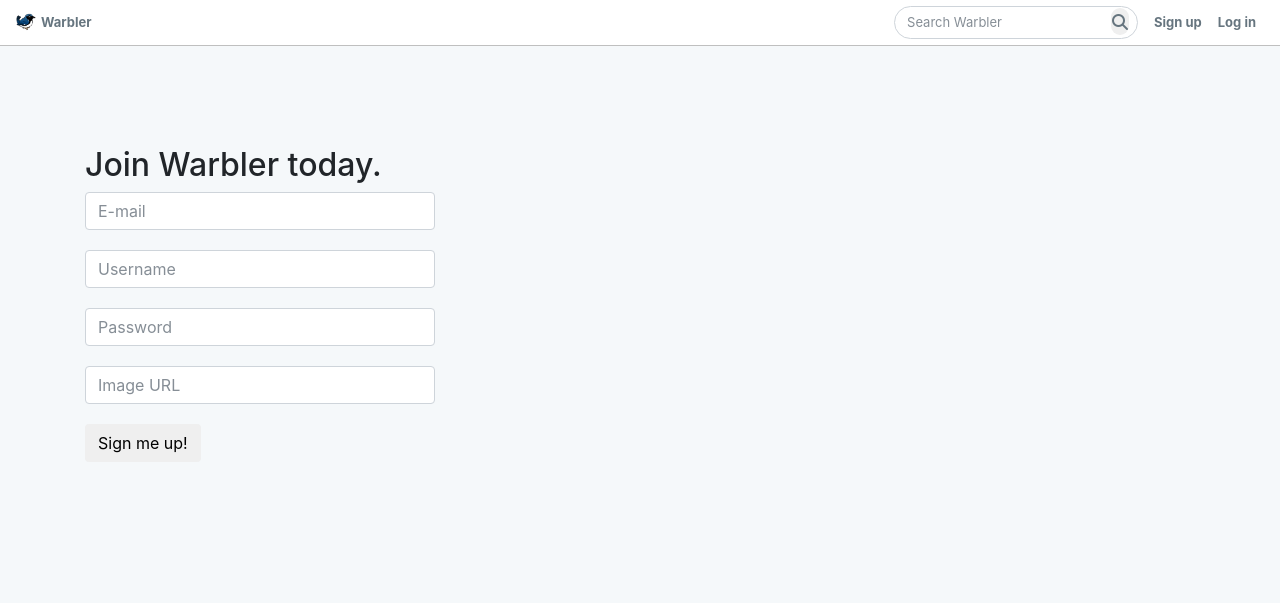
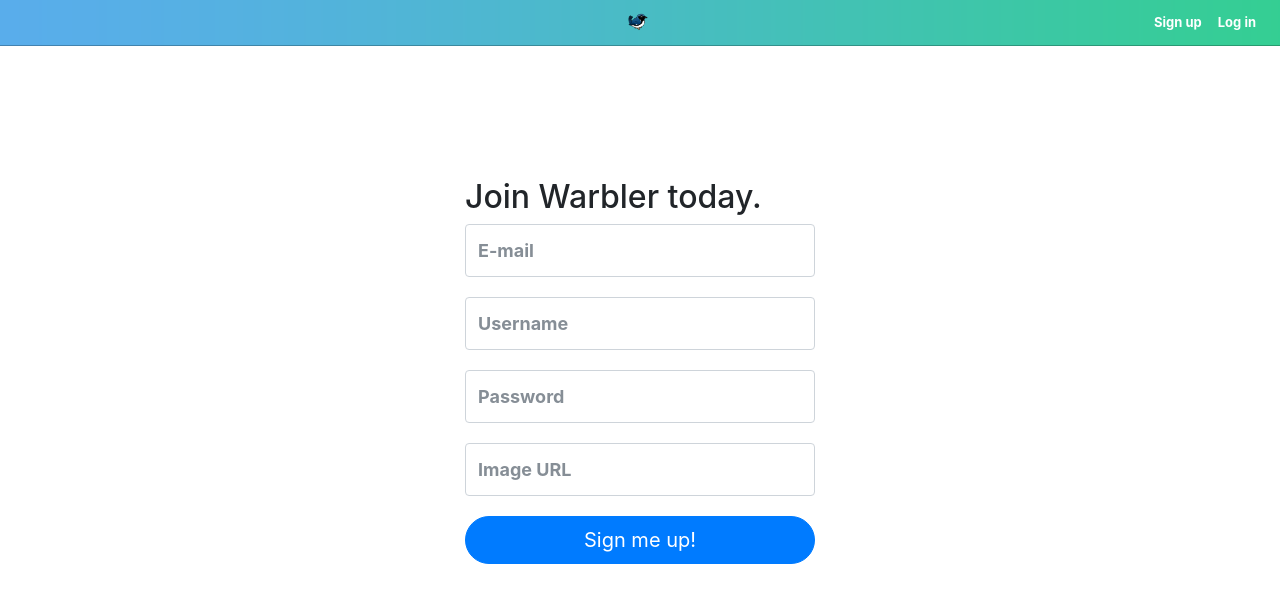
Before and after one commit to Mhowitt/Warbler-Project, a Flask app: page /users/signup in a window 1280 px wide. Shown: the top 603 px of the page. Run offline with Flask 2, Linux system fonts and the light colour scheme; some libraries are stand-ins or nearby versions.

Commit message:
updating signup and login views for bootstrap 4

```diff
--- a/project/static/stylesheets/style.css
+++ b/project/static/stylesheets/style.css
@@ -14,6 +14,7 @@ body {
   background-color: #fff;
   height: 46px;
   border-bottom: 1px solid rgba(0,0,0,0.25);
+  margin-bottom: 2rem;
 }
 
 .navbar a {
@@ -91,6 +92,40 @@ nav form.navbar-form {
 #search:focus {
   box-shadow: none;
   border: 2px solid #007bff;
+}
+
+.onboarding > .navbar {
+  background-image: url('/static/images/nav-bg.png');
+  background-size: 100% 100%;
+}
+
+.onboarding .navbar-header {
+  margin: 0 auto;
+}
+
+.onboarding .navbar-brand {
+  margin: 0;
+}
+
+.onboarding .navbar-brand span {
+  display: none;
+}
+
+.onboarding .nav.navbar-nav.navbar-right {
+  position: absolute;
+  right: 16px;
+}
+
+.onboarding > .navbar a {
+  color: #fff;
+}
+
+.onboarding > .navbar form.navbar-form {
+  display: none;
+}
+
+.onboarding {
+  background-color: #fff;
 }
 
 @media (max-width: 468px) {
@@ -283,3 +318,19 @@ nav form.navbar-form {
   bottom: 0;
   background: rgba(255,255,255,0.3);
 }
+
+/* Signup/Login */
+
+#user_form .btn {
+  border-radius: 50px;
+}
+
+#user_form .btn:hover {
+  cursor: pointer;
+}
+
+#user_form input.form-control {
+  font-size: 18px;
+  font-weight: bold;
+  padding: 12px;
+}
--- a/project/templates/base.html
+++ b/project/templates/base.html
@@ -29,7 +29,11 @@
     href="{{ url_for('static', filename='favicon.ico') }}">
 </head>
 
-<body>
+{% if request.endpoint == 'users.signup' or request.endpoint == 'users.login' %}
+  <body class="onboarding">
+{% else %}
+  <body>
+{% endif %}
   <nav class="navbar navbar-expand">
     <div class="container-fluid">
       <div class="navbar-header">
--- a/project/users/templates/users/signup.html
+++ b/project/users/templates/users/signup.html
@@ -1,9 +1,9 @@
-{% extends 'base.html' %} {% block content %}
-
-<div class="row">
-  <div class="col-sm-4 col-sm-offset-4">
+{% extends 'base.html' %}
+{% block content %}
+<div class="row justify-content-md-center">
+  <div class="col-md-4">
     <h2 class="join-message">Join Warbler today.</h2>
-    <form action="{{ url_for('users.signup') }}" method="POST">
+    <form action="{{ url_for('users.signup') }}" method="POST" id="user_form">
       {{ form.csrf_token }} {% if form.email.errors %} {% for error in form.email.errors %}
       <span class="text-danger">
         {{ error }}
@@ -24,7 +24,7 @@
         {{ error }}
       </span>
       {% endfor %} {% endif %} {{ form.image_url(placeholder="Image URL", class="form-control") }}
-      <button type="submit" class="btn btn-default">Sign me up!</button>
+      <button type="submit" class="btn btn-primary btn-lg btn-block">Sign me up!</button>
     </form>
 
   </div>
```
Also changed, not shown: project/users/templates/users/login.html (+6 -6 lines), project/static/images/nav-bg.png (added).
